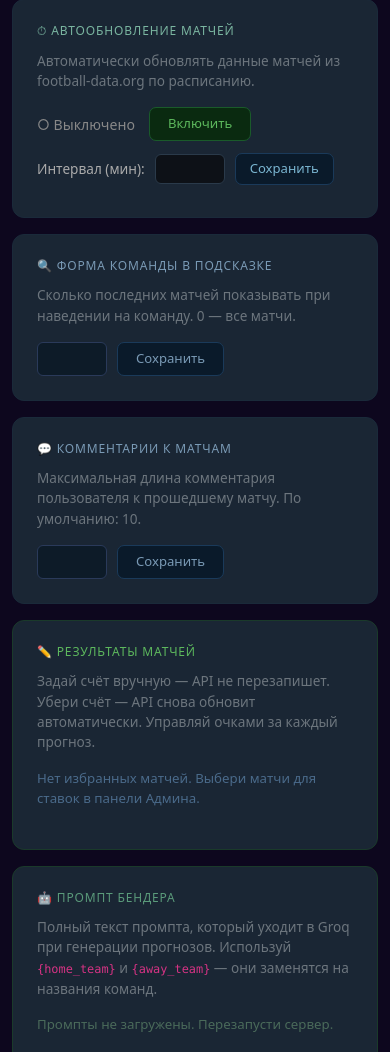
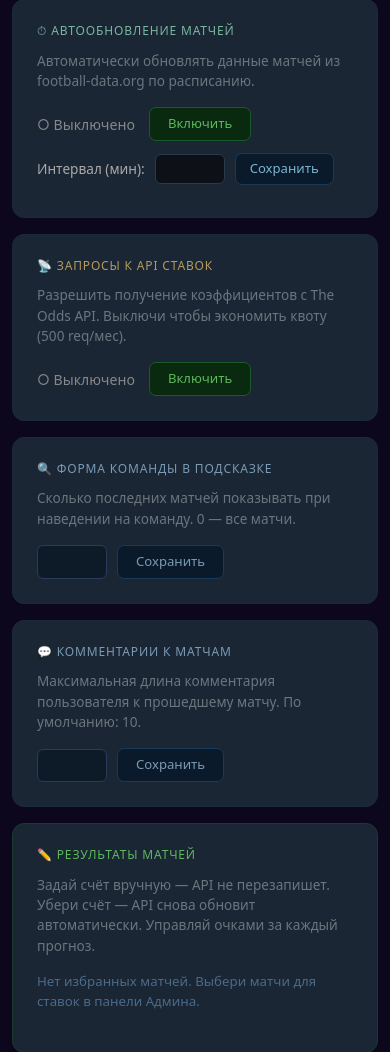
Before and after one commit to AlexKisialiou/sportsbet, a Flask app: template app/templates/superadmin.html in a window 390 px wide; the page is wider, and only the part inside the window is pictured. Shown: the part 1577-2629 px from the top of that part. Run offline with Flask 3, Linux system fonts and the light colour scheme; the template is opened without the code that fills it: values that come from a table or form of the project are taken from there, others are empty; data comes from the database, SQL or seed files in the repository.

Commit message:
Feat: odds API toggle in superadmin; stats mobile scroll; charts start from zero
- Add odds_fetch_enabled setting (superadmin toggle) — disables The Odds API
  requests in both scheduler and featured-matches endpoint to save quota
- POST /api/settings/odds-fetch route added
- Stats page: fix mobile horizontal scroll (scroll wrapper outside overflow:hidden)
- Stats charts: prepend "Старт" point at 0 so lines start from zero
- Update CLAUDE.md

```diff
--- a/app/scheduler.py
+++ b/app/scheduler.py
@@ -51,6 +51,11 @@
     with _app.app_context():
         from .services.odds_api import fetch_odds_for_matches
         from .models import Match, Tour, Setting, db
+
+        odds_enabled_s = Setting.query.get("odds_fetch_enabled")
+        if odds_enabled_s is not None and odds_enabled_s.value == "0":
+            print(f"[odds-scheduler] {ts} — disabled in settings, skipped")
+            return
 
         for league in ("UCL", "PL", "WC"):
             s = Setting.query.get(f"league_enabled_{league}")
--- a/app/templates/superadmin.html
+++ b/app/templates/superadmin.html
@@ -337,6 +337,27 @@
 </div>
 
 <div class="admin-card" style="border-color:#1a2a3a;">
+    <h6 style="color:#b59a5a;">📡 Запросы к API ставок</h6>
+    <p class="text-secondary mb-3" style="font-size:.85rem;">
+        Разрешить получение коэффициентов с The Odds API. Выключи чтобы экономить квоту (500 req/мес).
+    </p>
+    <div style="display:flex;align-items:center;gap:14px;flex-wrap:wrap;">
+        <span id="oddsfetch-status" style="font-size:.88rem;color:{% if odds_fetch_enabled %}#5db85d{% else %}#888{% endif %};">
+            {% if odds_fetch_enabled %}✓ Включено{% else %}○ Выключено{% endif %}
+        </span>
+        <button onclick="toggleOddsFetch({{ 'false' if odds_fetch_enabled else 'true' }})"
+                id="oddsfetch-btn"
+                style="font-size:.82rem;padding:6px 18px;border-radius:7px;cursor:pointer;
+                       background:{% if odds_fetch_enabled %}#2a0a0a{% else %}#0a2a10{% endif %};
+                       color:{% if odds_fetch_enabled %}#e05555{% else %}#5db85d{% endif %};
+                       border:1px solid {% if odds_fetch_enabled %}#5a1a1a{% else %}#1a5a2a{% endif %};">
+            {% if odds_fetch_enabled %}Выключить{% else %}Включить{% endif %}
+        </button>
+        <span id="oddsfetchMsg" style="font-size:.82rem;"></span>
+    </div>
+</div>
+
+<div class="admin-card" style="border-color:#1a2a3a;">
     <h6 style="color:#7a9ab5;">🔍 Форма команды в подсказке</h6>
     <p class="text-secondary mb-3" style="font-size:.85rem;">
         Сколько последних матчей показывать при наведении на команду. 0 — все матчи.
@@ -1182,6 +1203,42 @@
     }
 }
 
+async function toggleOddsFetch(enable) {
+    const btn = document.getElementById('oddsfetch-btn');
+    const status = document.getElementById('oddsfetch-status');
+    const msg = document.getElementById('oddsfetchMsg');
+    btn.disabled = true;
+    try {
+        const resp = await fetch('/api/settings/odds-fetch', {
+            method: 'POST',
+            headers: { 'Content-Type': 'application/json' },
+            body: JSON.stringify({ enabled: enable })
+        });
+        const data = await resp.json();
+        if (data.ok) {
+            if (enable) {
+                status.textContent = '✓ Включено'; status.style.color = '#5db85d';
+                btn.textContent = 'Выключить';
+                btn.style.background = '#2a0a0a'; btn.style.color = '#e05555'; btn.style.borderColor = '#5a1a1a';
+                btn.onclick = () => toggleOddsFetch(false);
+            } else {
+                status.textContent = '○ Выключено'; status.style.color = '#888';
+                btn.textContent = 'Включить';
+                btn.style.background = '#0a2a10'; btn.style.color = '#5db85d'; btn.style.borderColor = '#1a5a2a';
+                btn.onclick = () => toggleOddsFetch(true);
+            }
+            msg.innerHTML = '<span class="success-msg">Сохранено.</span>';
+            setTimeout(() => msg.innerHTML = '', 2000);
+        } else {
+            msg.innerHTML = `<span class="error-msg">${data.error || 'Ошибка'}</span>`;
+        }
+    } catch {
+        msg.innerHTML = '<span class="error-msg">Ошибка запроса.</span>';
+    } finally {
+        btn.disabled = false;
+    }
+}
+
 async function toggleAutoFetch(enable) {
     const btn = document.getElementById('autofetch-btn');
     const status = document.getElementById('autofetch-status');
```
Also changed, not shown: CLAUDE.md (+5 -2 lines), app/routes/api.py (+26 -3 lines), app/routes/main.py (+7 -4 lines), app/templates/stats.html (+12 -2 lines).
